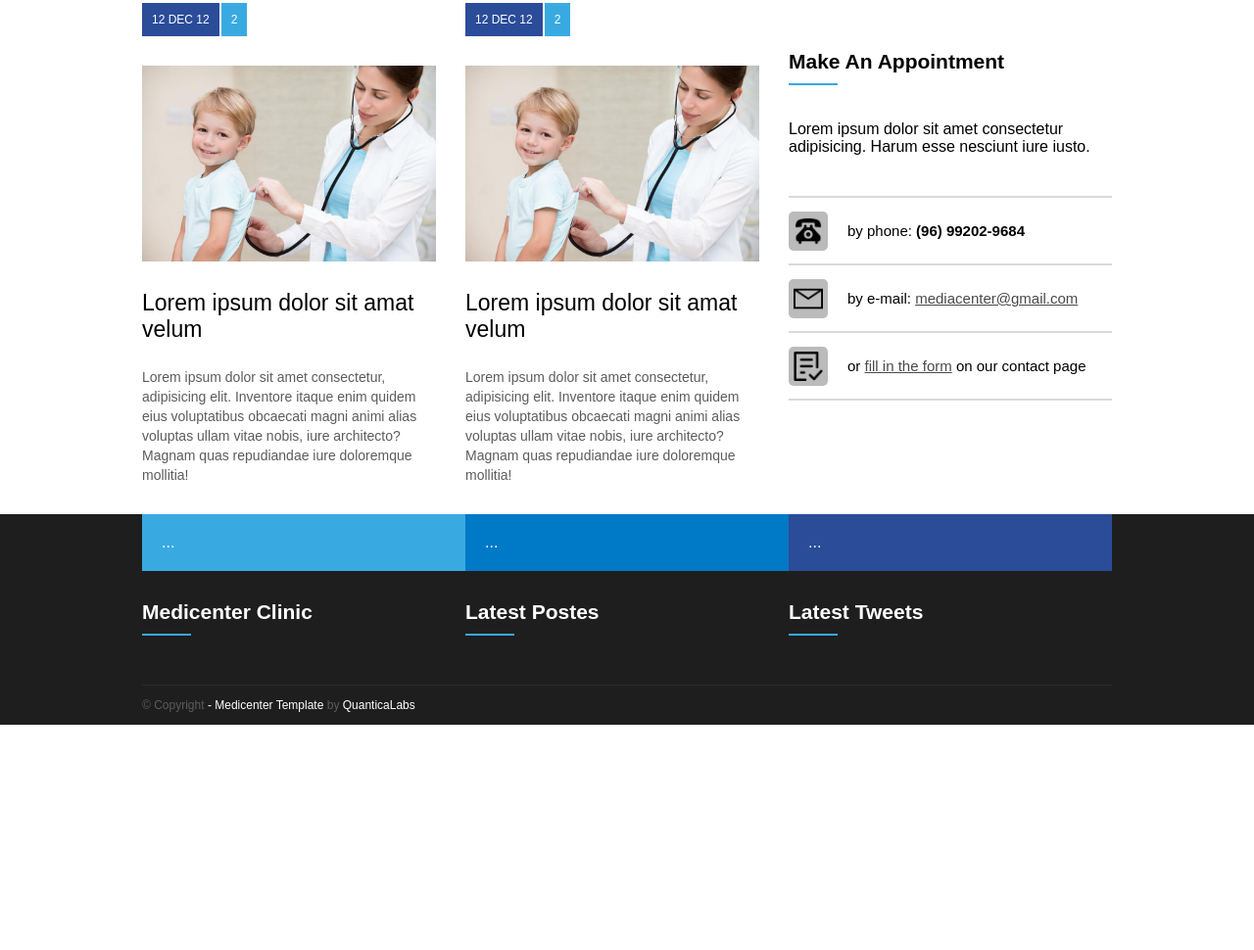
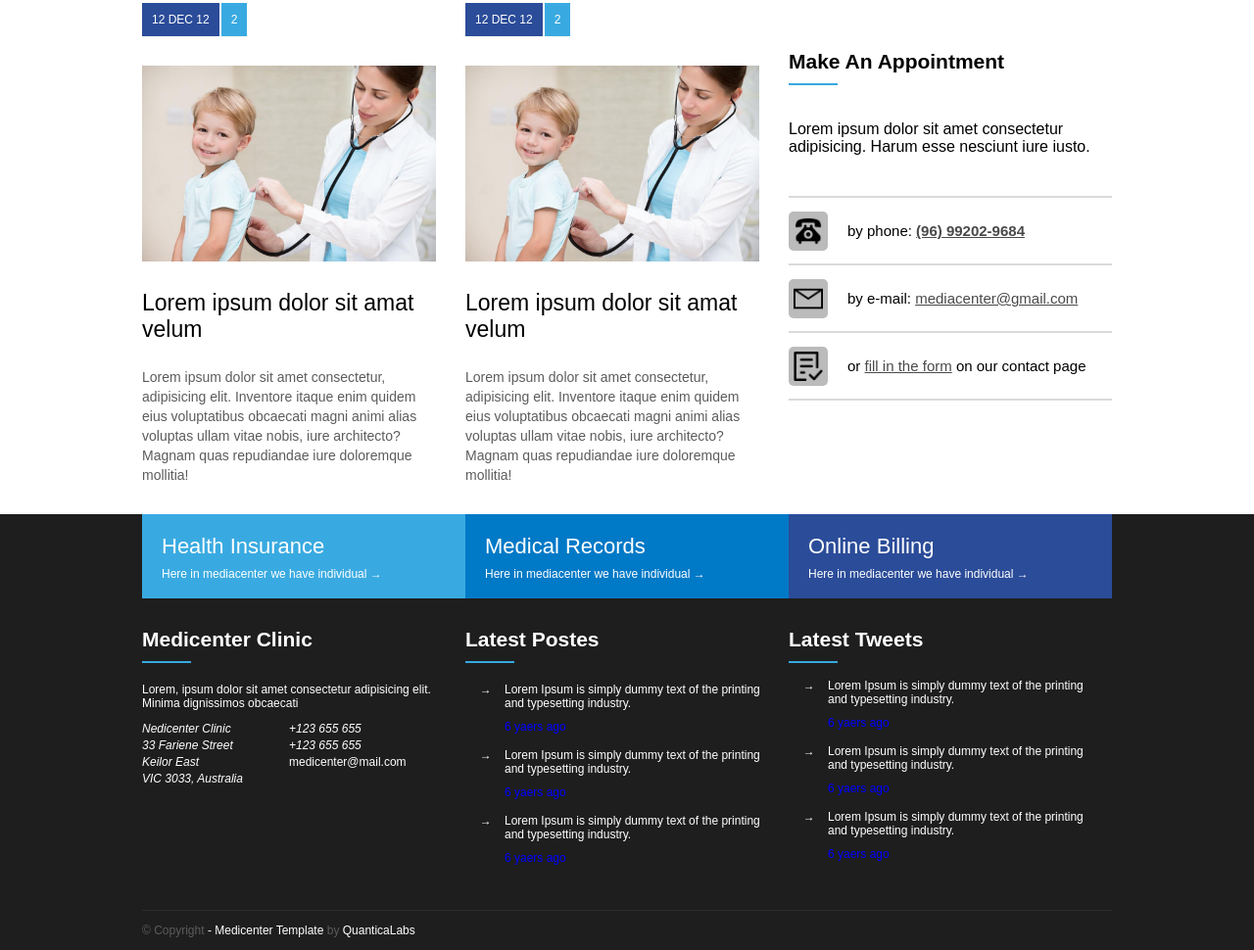
Before and after one commit to naelton-lobato/medicenter_flexbox_responsive, a plain HTML site: page index.html in a window 1280 px wide. Shown: the part 1395-2365 px from the top of the page at 98% size. Before the commit the page ends 2135 px from the top, so only its background shows below. Drawn offline with Linux system fonts and the light colour scheme.

Commit message:
finalizando texto do footer

```diff
--- a/assets/css/templete.css
+++ b/assets/css/templete.css
@@ -47,6 +47,7 @@ nav a{
     text-decoration: none;
     text-transform: uppercase;
     color: #727272;
+    transition: all 0.4s;
 }
 
 nav .active a,
@@ -137,6 +138,11 @@ nav a:hover{
     color: #fff;
     font-size: 13px;
     text-decoration: none;
+    transition: all 0.4s;
+}
+.banner_options a:hover{
+    color: #39aae1;
+    background-color: #fff;
 }
 
 
@@ -317,7 +323,23 @@ footer{
     background-color: #2b4c99;
 }
 
+/**/
+.footer_title{
+    margin-bottom: 10px;
+    color: #fff;
+    font-size:22px;
+    padding: 0;
+}
 
+.footer_resume{
+    color: #fff;
+    font-size: 12px;
+    line-height: 10px;
+    margin-bottom: 0;
+}
+
+
+/**/
 .flex_column{
     flex-direction: column;
 }
@@ -334,6 +356,41 @@ footer .widget_title_text{
     color: #fff;
 }
 
+/*endereço*/
+footer p{
+    font-size: 12px;
+}
+
+.address{
+    display: flex;
+    margin-right: 20px;
+    margin-bottom: 3px;
+    font-size: 12px;
+}
+.address address:nth-child(odd){
+    width: 150px;
+}
+.address a{
+    color: #fff;
+    text-decoration: none;
+}
+
+
+/*lista footer*/
+.conte li{
+    font-size: 12px;
+    margin-right: 20px;
+    list-style: none;
+    color: blue;
+}
+.conte li:nth-child(odd){
+    list-style-type: "\2192     ";
+    margin-top: 15px;
+    margin-bottom: 10px;
+    color: #fff;
+}
+/**/
+
 
 .footer_copy{
     border-top: 1px solid #2c2c2c;
--- a/index.html
+++ b/index.html
@@ -4,7 +4,7 @@
     <meta charset="UTF-8">
     <meta http-equiv="X-UA-Compatible" content="IE=edge">
     <meta name="viewport" content="width=device-width, initial-scale=1.0">
-    <title>Clonagem - Media Center</title>
+    <title>Clonagem - MediCenter</title>
     <link rel="stylesheet" href="assets/css/templete.css">
 </head>
 <body>
@@ -184,13 +184,13 @@
                                 <div class="img">
                                     <img src="assets/images/phone.png" alt="icone telefone">
                                 </div>
-                                <p>by phone: <strong>(96) 99202-9684</strong></p>
+                                <p>by phone: <strong><a href="tel:96992029684">(96) 99202-9684</a></strong></p>
                             </div>
                             <div class="box_p">
                                 <div class="img">
                                     <img src="assets/images/mail.png" alt="icone telefone">
                                 </div>
-                                <p>by e-mail: <a href="#">mediacenter@gmail.com</a></p>
+                                <p>by e-mail: <a href="mailto:medicenter@mail.com">mediacenter@gmail.com</a></p>
                             </div>
                             <div class="box_p">
                                 <div class="img"><img src="assets/images/form.png" alt="icone telefone"></div>
@@ -206,13 +206,28 @@
         <div class="container flex_column">
             <div class="footer_menu">
                 <div class="fm_1">
-                    ...
+                    <div class="footer_title">
+                        Health Insurance
+                    </div>
+                    <div class="footer_resume">
+                        Here in mediacenter we have individual &rarr;
+                    </div>
                 </div>
                 <div class="fm_2">
-                    ...
+                    <div class="footer_title">
+                        Medical Records
+                    </div>
+                    <div class="footer_resume">
+                        Here in mediacenter we have individual &rarr;
+                    </div>
                 </div>
                 <div class="fm_3">
-                    ...
+                    <div class="footer_title">
+                        Online Billing
+                    </div>
+                    <div class="footer_resume">
+                        Here in mediacenter we have individual &rarr;
+                    </div>
                 </div>
             </div>
 
@@ -224,6 +239,22 @@
                         </div>
                         <div class="widget_title_bar"></div>
                     </div>
+                    <p>Lorem, ipsum dolor sit amet consectetur adipisicing elit. Minima dignissimos obcaecati</p>
+                    <div class="address">
+                        <address>Nedicenter Clinic</address>
+                        <address>+123 655 655</address>
+                    </div>
+                    <div class="address">
+                        <address>33 Fariene Street</address>
+                        <address>+123 655 655</address>
+                    </div>
+                    <div class="address">
+                        <address>Keilor East</address>
+                        <a href="mailto:medicenter@mail.com">medicenter@mail.com</a>
+                    </div>
+                    <div class="address">
+                        <address>VIC 3033, Australia</address>
+                    </div>
                 </div>
                 <div class="footer_areaitem">
                     <div class="widget_title"><!--titulo-->
@@ -232,6 +263,16 @@
                         </div>
                         <div class="widget_title_bar"></div>
                     </div>
+                    <div class="conte">
+                        <ul>
+                            <li>Lorem Ipsum is simply dummy text of the printing and typesetting industry.</li>
+                            <li>6 yaers ago</li>
+                            <li>Lorem Ipsum is simply dummy text of the printing and typesetting industry.</li>
+                            <li>6 yaers ago</li>
+                            <li>Lorem Ipsum is simply dummy text of the printing and typesetting industry.</li>
+                            <li>6 yaers ago</li>
+                        </ul>
+                    </div>
                  </div>
                  <div class="footer_areaitem">
                     <div class="widget_title"><!--titulo-->
@@ -239,6 +280,16 @@
                             Latest Tweets
                         </div>
                         <div class="widget_title_bar"></div>
+                        <div class="conte">
+                            <ul>
+                                <li>Lorem Ipsum is simply dummy text of the printing and typesetting industry.</li>
+                                <li>6 yaers ago</li>
+                                <li>Lorem Ipsum is simply dummy text of the printing and typesetting industry.</li>
+                                <li>6 yaers ago</li>
+                                <li>Lorem Ipsum is simply dummy text of the printing and typesetting industry.</li>
+                                <li>6 yaers ago</li>
+                            </ul>
+                        </div>
                     </div>
                  </div>
             </div>
```
